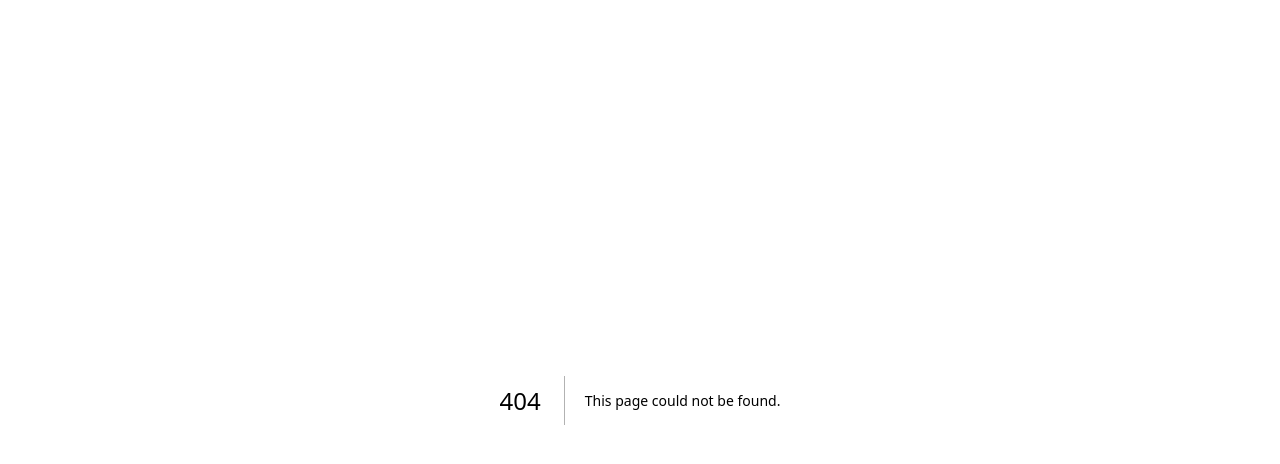
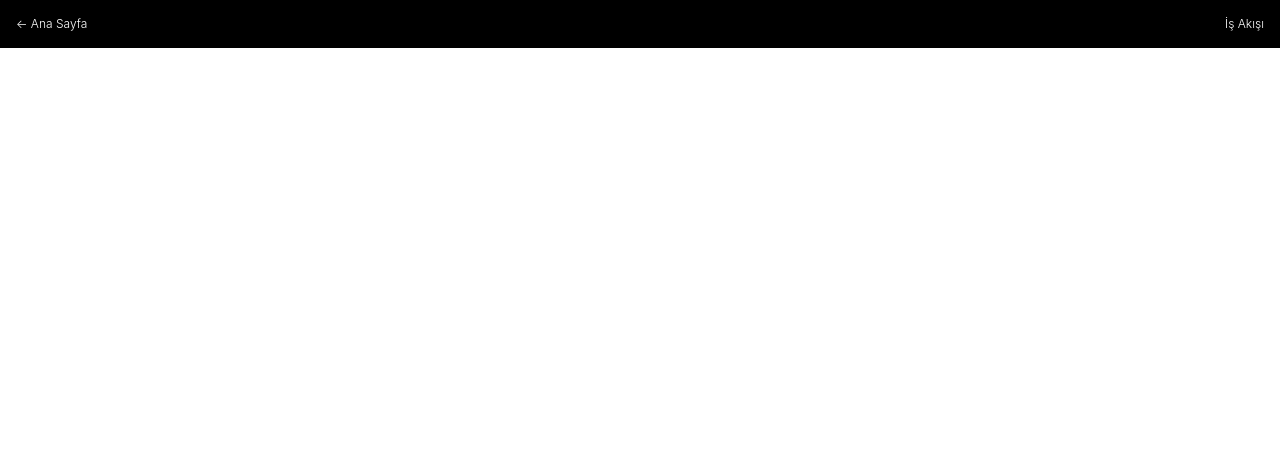
Before and after one commit to incesuali/asistan, a Next.js app: page /isakisi in a window 1280 px wide. Before the commit this address had no page. Shown: the top 464 px of the page. Built offline with nearby package versions, Linux system fonts and the light colour scheme.

Commit message:
İş Akışı sayfası eklendi - /isakisi route'u ve ana sayfada link eklendi

```diff
--- /dev/null
+++ b/app/isakisi/page.tsx
@@ -0,0 +1,22 @@
+'use client';
+
+export default function IsAkisiPage() {
+  return (
+    <div className="h-screen bg-white flex flex-col overflow-hidden">
+      {/* Üst Bar - Siyah, solda geri butonu */}
+      <div className="bg-black text-white px-4 py-4 flex justify-between items-center flex-shrink-0">
+        <a
+          href="/"
+          className="text-xs font-light hover:underline"
+        >
+          ← Ana Sayfa
+        </a>
+        <div className="text-xs font-light">İş Akışı</div>
+      </div>
+
+      {/* Boş içerik alanı */}
+      <div className="flex-1 overflow-y-auto">
+      </div>
+    </div>
+  );
+}
--- a/app/page.tsx
+++ b/app/page.tsx
@@ -1,6 +1,7 @@
 'use client';
 
 import { useState, useEffect, useRef } from 'react';
+import Link from 'next/link';
 import ChatModal from './components/ChatModal';
 import ScreenSaver from './components/ScreenSaver';
 
@@ -614,8 +615,14 @@ export default function Home() {
       )}
 
       <div className="h-screen bg-white flex flex-col overflow-hidden">
-      {/* Üst Bar - Siyah, tarih sağda */}
-      <div className="bg-black text-white px-4 py-4 flex justify-end items-center flex-shrink-0">
+      {/* Üst Bar - Siyah, solda İş Akışı, sağda tarih */}
+      <div className="bg-black text-white px-4 py-4 flex justify-between items-center flex-shrink-0">
+        <Link
+          href="/isakisi"
+          className="text-xs font-light hover:underline"
+        >
+          İş Akışı
+        </Link>
         <button onClick={() => setCalendarOpen(true)} className="text-xs font-light hover:underline">{currentDate}</button>
       </div>
 
```
